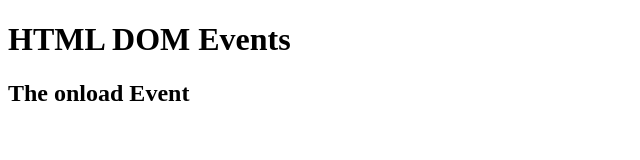
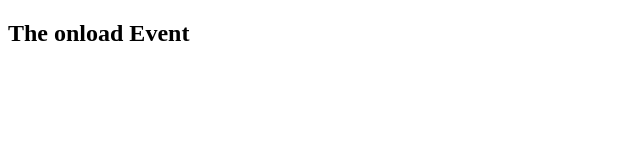
Before and after one commit to jpribele/clock, a plain HTML site: page test.html in a window 1280 px wide. Shown: the whole page, without its empty margins (0-640 px from the left). Drawn offline with Linux system fonts and the light colour scheme.

Commit message:
Update test.html

```diff
--- a/test.html
+++ b/test.html
@@ -1,14 +1,17 @@
 <!DOCTYPE html>
 <html>
-<body onload="myFunction()">
-<h1>HTML DOM Events</h1>
-<h2>The onload Event</h2>
-
-<script>
+  <head>
+    <script language="text/javascript">
 function myFunction() {
   alert("Page is loaded");
 }
 </script>
 
+  </head>
+<body onload="myFunction()">
+<h2>The onload Event</h2>
+
+
+
 </body>
 </html>
```
